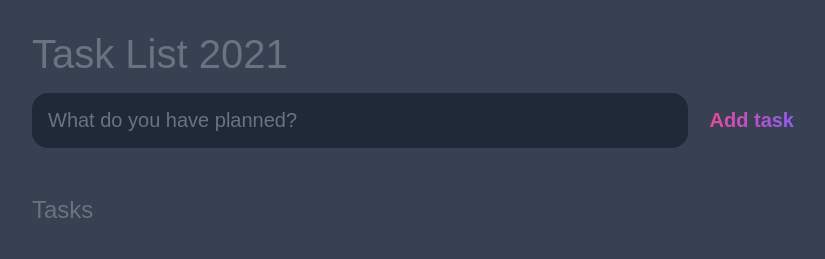
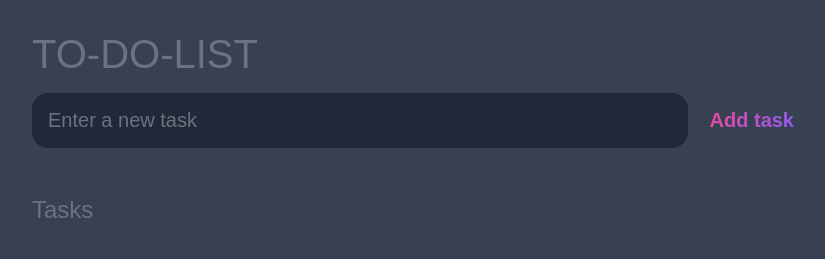
Before and after one commit to divyasri-14/TO-DO-LIST, a plain HTML site: page index.html in a window 1280 px wide. Shown: the whole page, without its empty margins (224-1049 px from the left). Drawn offline with Linux system fonts and the light colour scheme.

Commit message:
create index.html

```diff
--- a/index.html
+++ b/index.html
@@ -11,13 +11,13 @@
 <body>
 
 	<header>
-		<h1>Task List 2021</h1>
+		<h1>TO-DO-LIST</h1>
 		<form id="new-task-form">
 			<input
 				type="text"
 				name="new-task-input"
 				id="new-task-input"
-				placeholder="What do you have planned?" />
+				placeholder="Enter a new task" />
 			<input
 				type="submit"
 				id="new-task-submit"
```
